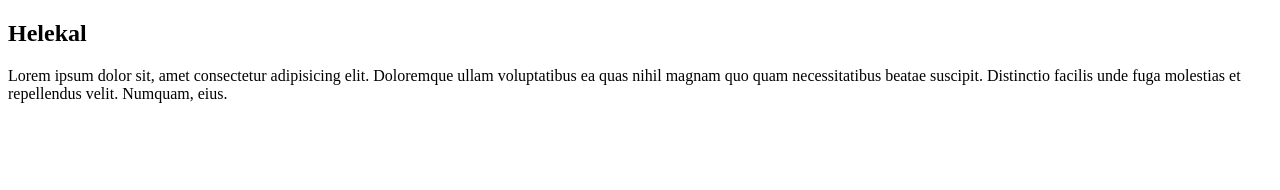
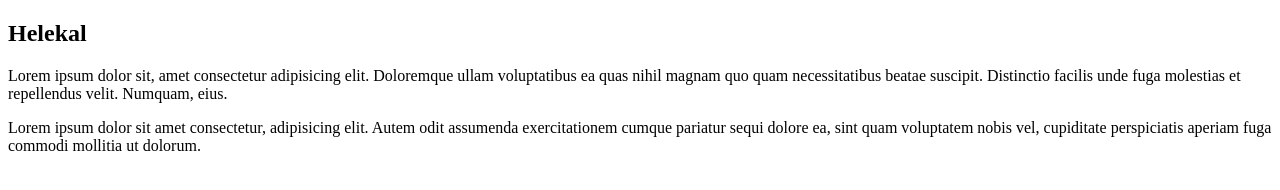
Before and after one commit to HelekalMartin/Helekal2, a plain HTML site: page index.html in a window 1280 px wide. Drawn offline with Linux system fonts and the light colour scheme.

Commit message:
přidán druhý odstavec

```diff
--- a/index.html
+++ b/index.html
@@ -9,5 +9,8 @@
     <p>Lorem ipsum dolor sit, amet consectetur adipisicing elit. Doloremque ullam voluptatibus ea quas nihil magnam quo
         quam necessitatibus beatae suscipit. Distinctio facilis unde fuga molestias et repellendus velit. Numquam, eius.
     </p>
+    <p>Lorem ipsum dolor sit amet consectetur, adipisicing elit. Autem odit assumenda exercitationem cumque pariatur
+        sequi dolore ea, sint quam voluptatem nobis vel, cupiditate perspiciatis aperiam fuga commodi mollitia ut
+        dolorum.</p>
 </body>
 </html>
```
